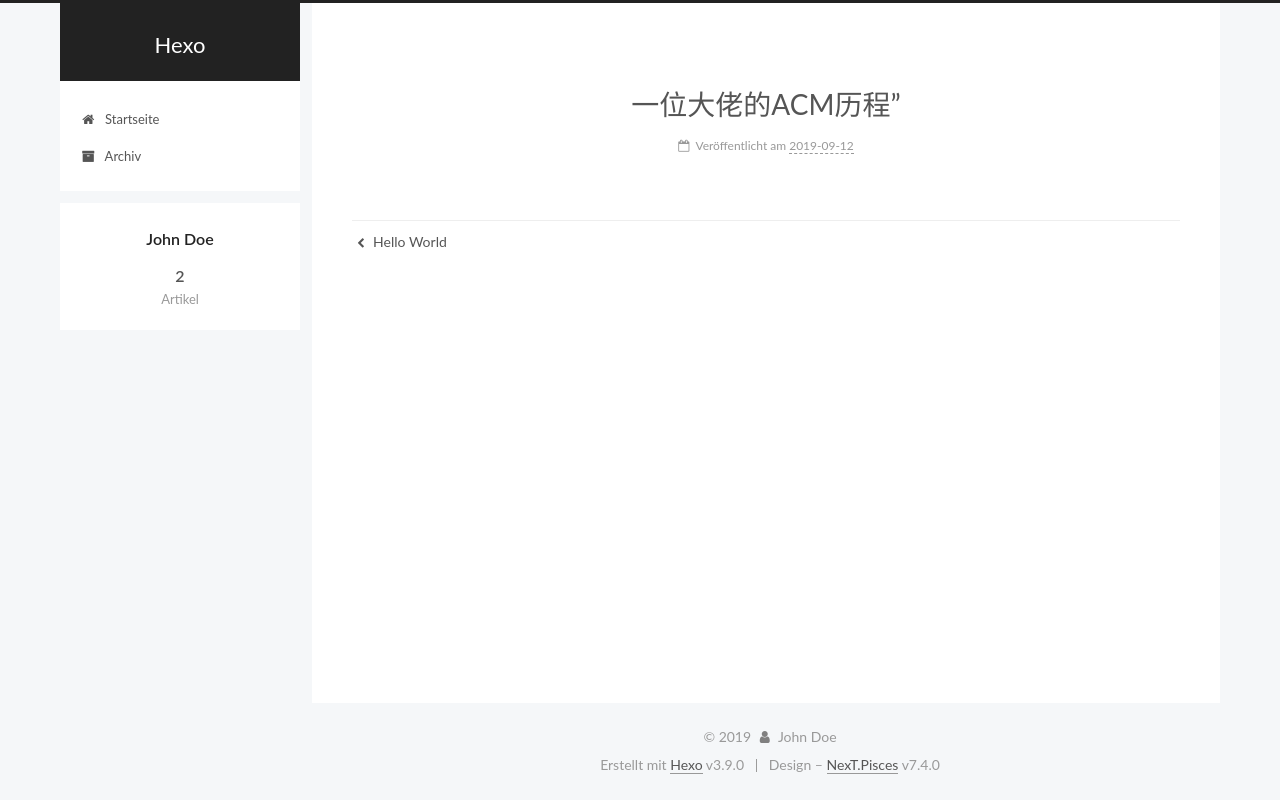
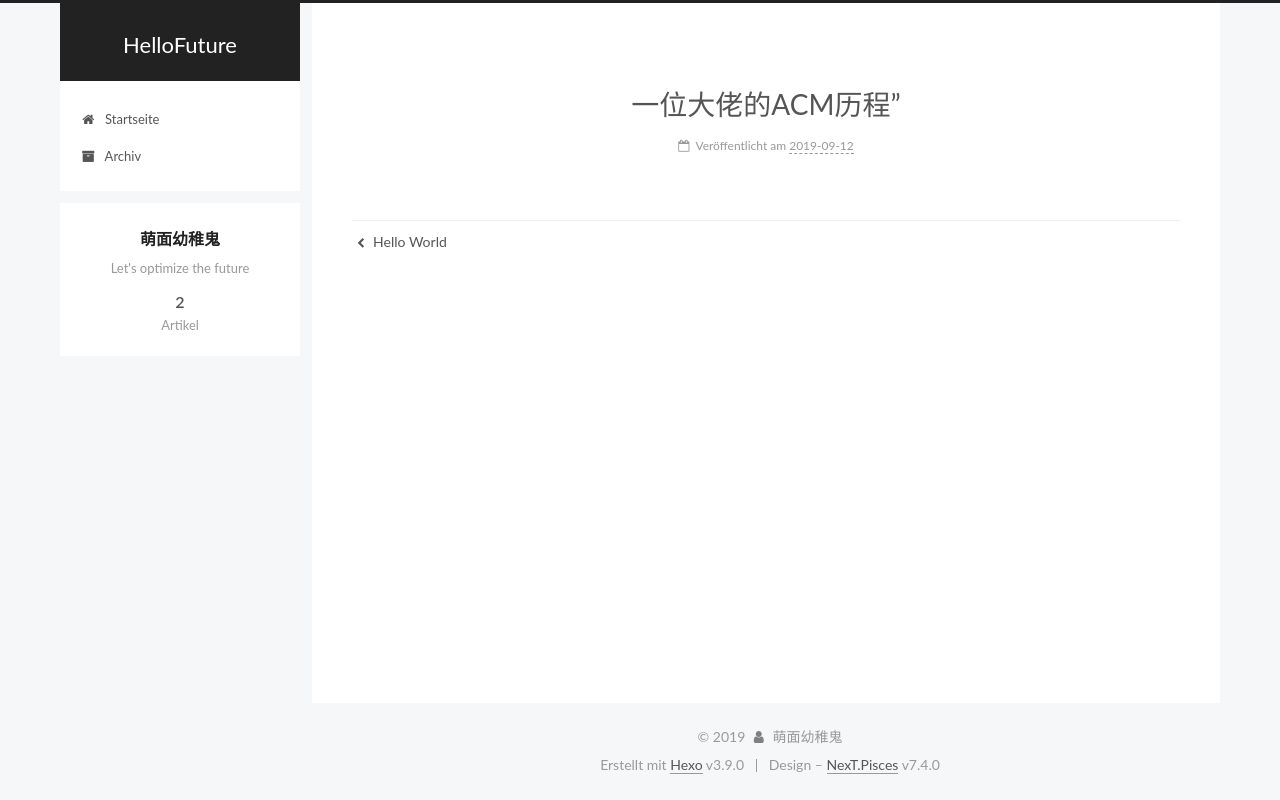
Before and after one commit to ACIUvU/ACIUvU.github.io, a plain HTML site: page 2019/09/12/一位大佬的ACM历程”/index.html in a window 1280 px wide. Drawn offline with Linux system fonts and the light colour scheme.

Commit message:
Site updated: 2019-09-13 19:47:59

```diff
--- a/2019/09/12/一位大佬的ACM历程”/index.html
+++ b/2019/09/12/一位大佬的ACM历程”/index.html
@@ -55,14 +55,17 @@
   };
 </script>
 
-  <meta property="og:type" content="article">
+  <meta name="description" content="Let&apos;s optimize the future">
+<meta property="og:type" content="article">
 <meta property="og:title" content="一位大佬的ACM历程”">
 <meta property="og:url" content="http://yoursite.com/2019/09/12/一位大佬的ACM历程”/index.html">
-<meta property="og:site_name" content="Hexo">
+<meta property="og:site_name" content="HelloFuture">
+<meta property="og:description" content="Let&apos;s optimize the future">
 <meta property="og:locale" content="zh-Hans">
 <meta property="og:updated_time" content="2019-09-12T13:24:29.828Z">
 <meta name="twitter:card" content="summary">
 <meta name="twitter:title" content="一位大佬的ACM历程”">
+<meta name="twitter:description" content="Let&apos;s optimize the future">
   <link rel="canonical" href="http://yoursite.com/2019/09/12/一位大佬的ACM历程”/">
 
 
@@ -77,7 +80,7 @@
   };
 </script>
 
-  <title>一位大佬的ACM历程” | Hexo</title>
+  <title>一位大佬的ACM历程” | HelloFuture</title>
 
 
 
@@ -124,7 +127,7 @@
     <div>
       <a href="/" class="brand" rel="start">
         <span class="logo-line-before"><i></i></span>
-        <span class="site-title">Hexo</span>
+        <span class="site-title">HelloFuture</span>
         <span class="logo-line-after"><i></i></span>
       </a>
     </div>
@@ -195,13 +198,13 @@
     <link itemprop="mainEntityOfPage" href="http://yoursite.com/2019/09/12/一位大佬的ACM历程”/">
 
     <span hidden itemprop="author" itemscope itemtype="http://schema.org/Person">
-      <meta itemprop="name" content="John Doe">
-      <meta itemprop="description" content="">
+      <meta itemprop="name" content="萌面幼稚鬼">
+      <meta itemprop="description" content="Let's optimize the future">
       <meta itemprop="image" content="/images/avatar.gif">
     </span>
 
     <span hidden itemprop="publisher" itemscope itemtype="http://schema.org/Organization">
-      <meta itemprop="name" content="Hexo">
+      <meta itemprop="name" content="HelloFuture">
     </span>
       <header class="post-header">
         <h1 class="post-title" itemprop="name headline">一位大佬的ACM历程”
@@ -313,8 +316,8 @@
 
       <div class="site-overview-wrap sidebar-panel">
         <div class="site-author motion-element" itemprop="author" itemscope itemtype="http://schema.org/Person">
-  <p class="site-author-name" itemprop="name">John Doe</p>
-  <div class="site-description" itemprop="description"></div>
+  <p class="site-author-name" itemprop="name">萌面幼稚鬼</p>
+  <div class="site-description" itemprop="description">Let's optimize the future</div>
 </div>
   <nav class="site-state motion-element">
       <div class="site-state-item site-state-posts">
@@ -346,7 +349,7 @@
   <span class="with-love" id="animate">
     <i class="fa fa-user"></i>
   </span>
-  <span class="author" itemprop="copyrightHolder">John Doe</span>
+  <span class="author" itemprop="copyrightHolder">萌面幼稚鬼</span>
 </div>
   <div class="powered-by">Erstellt mit  <a href="https://hexo.io" class="theme-link" rel="noopener" target="_blank">Hexo</a> v3.9.0</div>
   <span class="post-meta-divider">|</span>
--- a/css/main.css
+++ b/css/main.css
@@ -1673,7 +1673,7 @@ article:last-child .post-eof {
 }
 .links-of-author a::before,
 .links-of-author span.exturl::before {
-  background: #f298eb;
+  background: #c326f0;
   border-radius: 50%;
   content: ' ';
   display: inline-block;
```
Also changed, not shown: 2019/09/12/hello-world/index.html (+9 -9 lines), archives/2019/09/index.html (+12 -9 lines), archives/2019/index.html (+12 -9 lines), archives/index.html (+12 -9 lines), index.html (+18 -15 lines), images/avatar.png (added), uploads/avatar.png (added).
